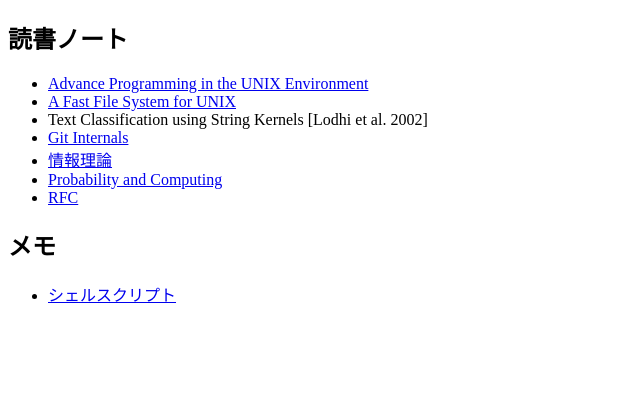
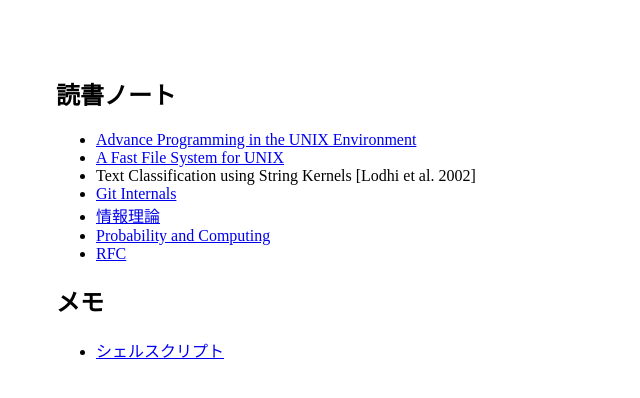
Before and after one commit to f6o/f6o.github.io, a Jekyll site: the page built from readme.md, in a window 1280 px wide. Shown: the top 398 px of the page, without its empty margins (0-640 px from the left). Built offline with Jekyll 4.4.1, drawn with Linux system fonts in a browser that asks for light colours; nearby versions of some CDN libraries; our own code applies the rules of GitHub Pages for plain Markdown files.

Commit message:
add post date and some styles

```diff
--- a/_layouts/default.html
+++ b/_layouts/default.html
@@ -17,8 +17,12 @@
         });
     });
 </script>
+<style>
+body { padding: 3em; }
+</style>
 </head>
 <body>
+<p>{{ page.date }}</p>
 {{ content }}
 </body>
 </html>
```
